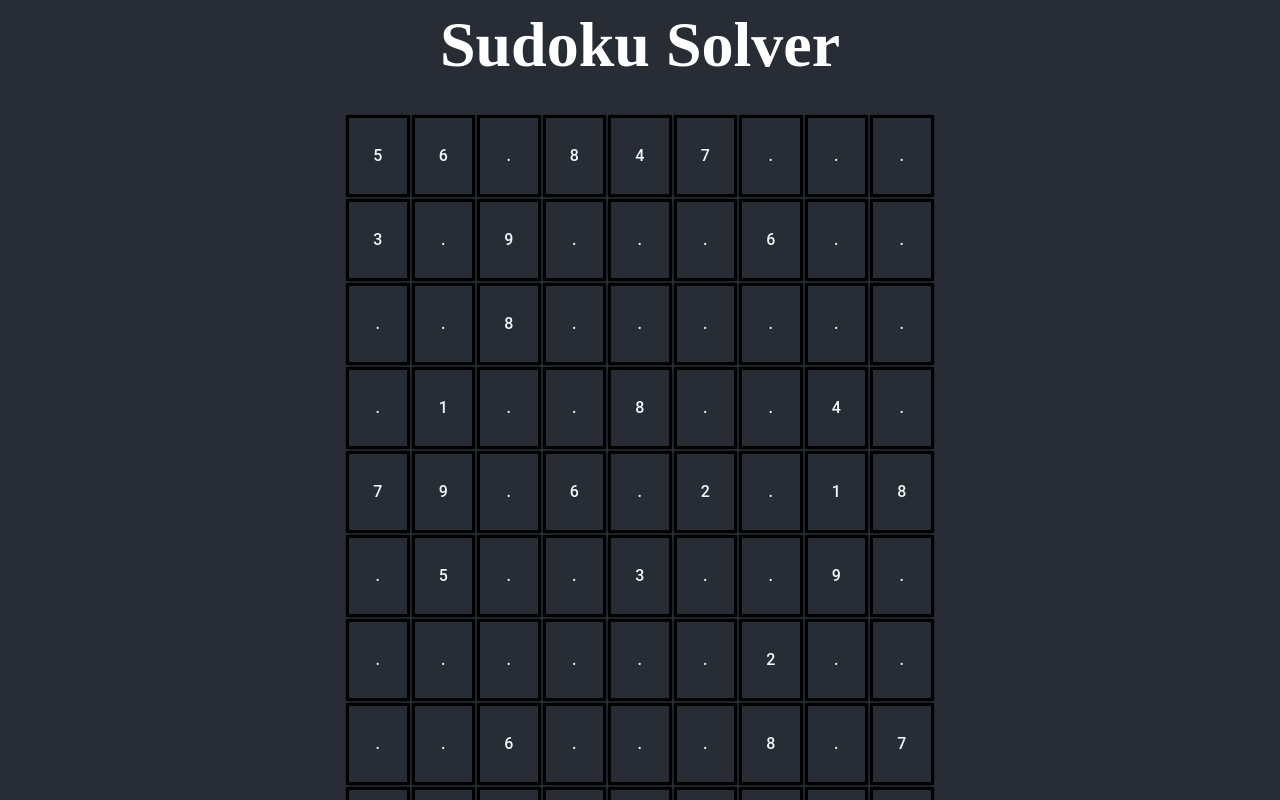
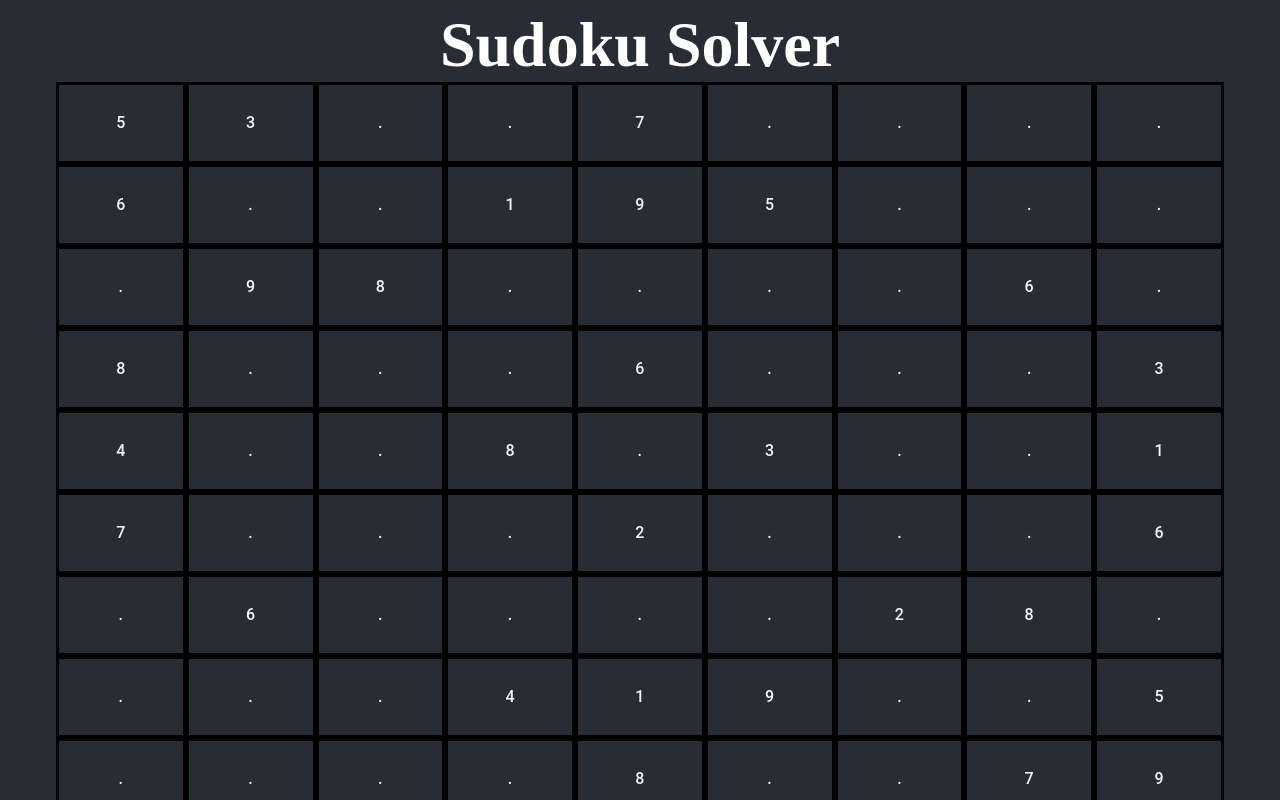
Before and after one commit to ckubec/sudoku, a React (Create React App) app: page / in a window 1280 px wide. Shown: the top 800 px of the page. Built offline with nearby package versions, Linux system fonts and the light colour scheme.

Commit message:
Fixed flex across screen with reactive sizing on squares.

```diff
--- a/package.json
+++ b/package.json
@@ -2,6 +2,7 @@
   "name": "sudoku",
   "version": "0.1.0",
   "private": true,
+  "homepage": "https://ckubec.github.io/sudoku/",
   "dependencies": {
     "@material-ui/core": "^4.11.0",
     "@reduxjs/toolkit": "^1.4.0",
@@ -20,6 +21,8 @@
     "typescript": "^3.7.5"
   },
   "scripts": {
+    "predeploy": "npm run build",
+    "deploy": "gh-pages -d build",
     "start": "react-scripts start",
     "build": "react-scripts build",
     "test": "react-scripts test",
@@ -39,5 +42,8 @@
       "last 1 firefox version",
       "last 1 safari version"
     ]
+  },
+  "devDependencies": {
+    "gh-pages": "^2.2.0"
   }
 }
--- a/public/index.html
+++ b/public/index.html
@@ -6,6 +6,6 @@
   </head>
   <body>
     <noscript>You need to enable JavaScript to run this app.</noscript>
-    <div id="root"></div>
+    <div id="root" ></div>
   </body>
 </html>
--- a/src/App.css
+++ b/src/App.css
@@ -1,5 +1,10 @@
 body {
   background-color: #282c34;
+}
+
+div.root {
+  display: flex;
+  align-items: center;
 }
 
 .App-header {
@@ -10,10 +15,8 @@ body {
   color: white;
 }
 
-.container {
-  display: flex;
-  justify-content: center;
-  padding: 2rem;
+div.container {
+  color: white;
 }
 
 button {
@@ -39,14 +42,14 @@ form {
 }
 
 .row {
-  display: grid;
-  flex-direction: row;
-  text-align: center;
+  display: flex;
 }
 
 button.item {
   padding: unset;
   color: aliceblue;
+  border: unset;
+  flex-basis: 20%;
 }
 
 .MuiButton-label {
--- a/src/App.tsx
+++ b/src/App.tsx
@@ -1,14 +1,18 @@
 import React from 'react';
 import './App.css';
 import DisplayBoard from "./displayBoard";
+import {Container} from "@material-ui/core";
 
 function App() {
+    const style = {
+        display: 'flex',
+        flexFlow: 'column',
+        color: "white",
+    }
   return (
-    <div className="App">
-      <header className="App-header">
+      <Container maxWidth={"xl"} style={style}>
           <DisplayBoard />
-      </header>
-    </div>
+      </Container>
   );
 }
 
--- a/src/displayBoard.tsx
+++ b/src/displayBoard.tsx
@@ -2,7 +2,7 @@ import React, {useState} from 'react';
 import {useSelector} from "react-redux";
 import {selectBoard} from "./boardContext";
 import {solveSudoku} from "./sudokusolver";
-import {Button} from "@material-ui/core";
+import {Button, Container} from "@material-ui/core";
 
 
 export function DisplayBoard() {
@@ -25,18 +25,19 @@ export function DisplayBoard() {
 
 function visualRepresentation(theBoard:any) {
     let displayBoardRows = [];
+    let idNum = 0;
 
     for(let i = 0; i<9; i++) {
-        displayBoardRows.push(theBoard[i].map((value: any) => <Button variant={"outlined"} className={"item"}>{value}</Button>));
+        displayBoardRows.push(theBoard[i].map((value: any) => <Button variant={"outlined"} className={"item"} key={idNum++}>{value}</Button>));
     }
 
     let displayColumn = [];
     displayColumn.push(displayBoardRows.map((value:any) => <div className={"row"}>{value}</div>));
 
     return (
-        <div className={"container"}>
+        <Container className={"container"} maxWidth={"xl"}>
             {displayColumn}
-        </div>
+        </Container>
     );
 }
 
```
